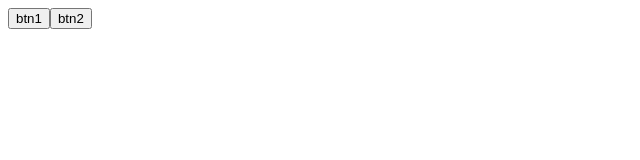
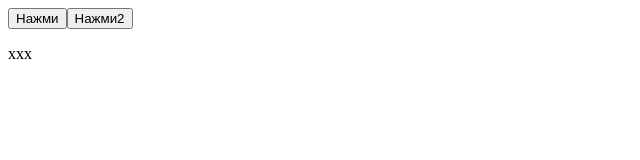
Before and after one commit to vitalay/course-on-60, a Vue app: page / in a window 1280 px wide. Shown: the top 160 px of the page, without its empty margins (0-640 px from the left). Built offline with nearby package versions, Linux system fonts and the light colour scheme.

Commit message:
Реактивность в фреймворке

```diff
--- a/src/App.vue
+++ b/src/App.vue
@@ -2,47 +2,33 @@
 export default {
    data() {
      return {
-
-      //  dey: 0 // Здесь хранится номер дня недели
-     };
+       text: 'xxx'
+     }
    },
    methods: {
-       show: function(nam) {
-         alert('рузультат: ' + nam**2)
-       }
+      change () {
+         this.text = 'yyy'
+      },
+      change2 () {
+         this.text = 'zzz1111'
+      }
 
-    //  deys() {
-    //    const result = this.dayOfTheWeek(this.dey); // Передаем значение dey в качестве аргумента
-    //    return result;
-    //  },
-    //  dayOfTheWeek(num) {
-    //    const days = [
-    //      'Понедельник',
-    //      'Вторник',
-    //      'Среда',
-    //      'Четверг',
-    //      'Пятница',
-    //      'Суббота',
-    //      'Воскресенье'
-    //    ];
-    //    return days[num ]; // Возвращаем день недели по индексу
-    //  }
+
    }
 };
 </script>
 
 <template>
   <div>
-    <!-- <h1 class="text-3xl font-bold underline">{{ cape(text) }}</h1>
-    <p>{{ deys() }}</p> -->
-    <button @click="show(2)">btn1</button>
-    <button @click="show(3)">btn2</button>
+
+
+    <button @click="change">Нажми</button>
+    <button @click="change2">Нажми2</button>
+    <p>{{ text }}</p>
   </div>
 </template>
 
 
 <style scoped>
-.text-3xl{
-  color: rgb(20, 151, 114)
-}
+
 </style>
```
